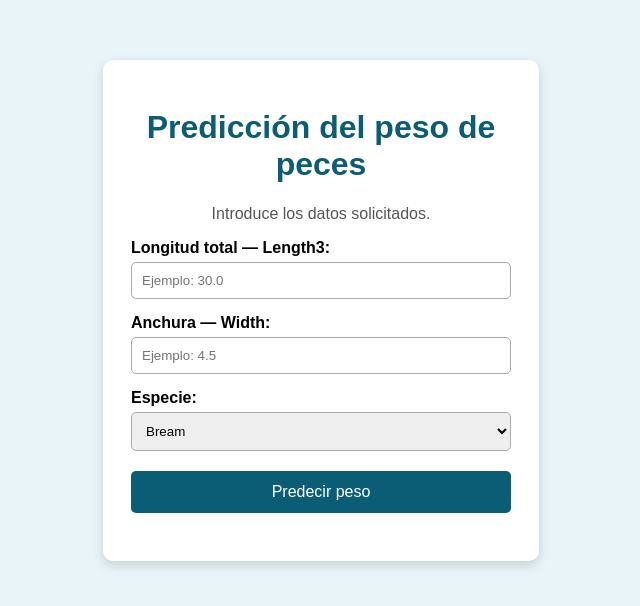
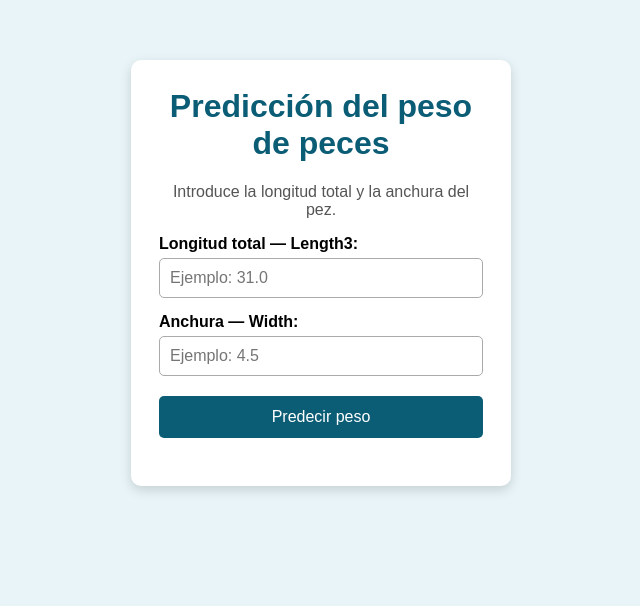
Before and after one commit to LuisAngel034/Peso-de-Peces, a Flask app: page / in a window 1280 px wide. Shown: the top 606 px of the page, without its empty margins (319-959 px from the left). Run offline with Flask 3, Linux system fonts and the light colour scheme; parts of the project's set-up code (start-up, migrations or seed data) failed here and were passed over.

Commit message:
Actualizacion final2

```diff
--- a/app.py
+++ b/app.py
@@ -1,96 +1,120 @@
+from pathlib import Path
+
+import joblib
+import pandas as pd
 from flask import Flask, jsonify, render_template, request
-import joblib
-import os
-import pandas as pd
+
 
 app = Flask(__name__)
 
+
+# Carpeta donde se encuentra app.py
+BASE_DIR = Path(__file__).resolve().parent
+
+
 # Cargar el modelo exportado desde la libreta
-ruta_modelo = os.path.join(
-    os.path.dirname(__file__),
-    "modelo_peso_peces.pkl"
+ruta_modelo = BASE_DIR / "modelo_peso_peces.pkl"
+
+paquete_modelo = joblib.load(
+    ruta_modelo
 )
 
-paquete_modelo = joblib.load(ruta_modelo)
+modelo = paquete_modelo["modelo"]
 
-modelo = paquete_modelo["modelo"]
-escalador = paquete_modelo["escalador"]
-columnas_numericas = paquete_modelo["columnas_numericas"]
-columnas_dummy = paquete_modelo["columnas_dummy"]
-caracteristicas = paquete_modelo["caracteristicas"]
+caracteristicas = paquete_modelo[
+    "caracteristicas"
+]
 
 
 @app.route("/")
 def inicio():
-    return render_template("formulario.html")
+    return render_template(
+        "formulario.html"
+    )
 
 
-@app.route("/predict", methods=["POST"])
+@app.route(
+    "/predict",
+    methods=["POST"]
+)
 def predict():
     try:
-        length3 = float(request.form["length3"])
-        width = float(request.form["width"])
-        species = request.form["species"]
+        length3 = float(
+            request.form.get("length3", "")
+        )
+
+        width = float(
+            request.form.get("width", "")
+        )
 
         if length3 <= 0 or width <= 0:
             return jsonify({
-                "error": "Las medidas deben ser mayores que cero."
+                "error":
+                    "Las medidas deben ser "
+                    "mayores que cero."
             }), 400
 
-        # Crear las columnas numéricas en el mismo orden del entrenamiento
-        datos_numericos = pd.DataFrame(
-            [[0.0] * len(columnas_numericas)],
-            columns=columnas_numericas
+        # Crear los datos en el mismo formato
+        # utilizado durante el entrenamiento
+        datos = pd.DataFrame([
+            {
+                "Width": width,
+                "Length3": length3
+            }
+        ])
+
+        # Mantener exactamente el mismo orden
+        # de las características del modelo
+        datos_finales = datos[
+            caracteristicas
+        ]
+
+        prediccion = modelo.predict(
+            datos_finales
         )
 
-        datos_numericos.loc[0, "Length3"] = length3
-        datos_numericos.loc[0, "Width"] = width
-
-        # Aplicar el mismo escalado utilizado en la libreta
-        datos_escalados = pd.DataFrame(
-            escalador.transform(datos_numericos),
-            columns=columnas_numericas
-        )
-
-        # Crear las columnas de especie
-        datos_especies = pd.DataFrame(
-            [[0] * len(columnas_dummy)],
-            columns=columnas_dummy
-        )
-
-        columna_especie = f"Species_{species}"
-
-        if columna_especie in datos_especies.columns:
-            datos_especies.loc[0, columna_especie] = 1
-
-        # Unir datos numéricos y especie
-        datos_completos = pd.concat(
-            [datos_escalados, datos_especies],
-            axis=1
-        )
-
-        # Usar únicamente las características del modelo final
-        datos_finales = datos_completos[caracteristicas]
-
-        prediccion = modelo.predict(datos_finales)
-
         peso_estimado = round(
-            max(0.0, float(prediccion[0])),
+            max(
+                0.0,
+                float(prediccion[0])
+            ),
             2
         )
 
-        return jsonify({"peso": peso_estimado})
+        return jsonify({
+            "peso": peso_estimado
+        })
 
     except ValueError:
         return jsonify({
-            "error": "Introduce valores numéricos válidos."
+            "error":
+                "Introduce valores numéricos "
+                "válidos."
         }), 400
 
+    except KeyError as error:
+        print(
+            "Falta una característica:",
+            error
+        )
+
+        return jsonify({
+            "error":
+                "El modelo no tiene la estructura "
+                "esperada."
+        }), 500
+
     except Exception as error:
-        print("Error:", error)
+        print(
+            "Error al predecir:",
+            error
+        )
+
         return jsonify({
-            "error": "No fue posible realizar la predicción."
-        }), 400
+            "error":
+                "No fue posible realizar "
+                "la predicción."
+        }), 500
 
 
 if __name__ == "__main__":
--- a/templates/formulario.html
+++ b/templates/formulario.html
@@ -2,7 +2,12 @@
 <html lang="es">
 <head>
     <meta charset="UTF-8">
-    <meta name="viewport" content="width=device-width, initial-scale=1.0">
+
+    <meta
+        name="viewport"
+        content="width=device-width, initial-scale=1.0"
+    >
+
     <title>Predicción del peso de peces</title>
 
     <style>
@@ -10,18 +15,23 @@
             font-family: Arial, sans-serif;
             background-color: #e8f4f8;
             margin: 0;
+            padding: 20px;
         }
 
         .contenedor {
-            width: 380px;
-            margin: 60px auto;
+            width: 100%;
+            max-width: 380px;
+            margin: 40px auto;
             background-color: white;
             padding: 28px;
+            box-sizing: border-box;
             border-radius: 10px;
-            box-shadow: 0 4px 12px rgba(0, 0, 0, 0.15);
+            box-shadow:
+                0 4px 12px rgba(0, 0, 0, 0.15);
         }
 
         h1 {
+            margin-top: 0;
             text-align: center;
             color: #0b5c75;
         }
@@ -37,14 +47,14 @@
             font-weight: bold;
         }
 
-        input,
-        select {
+        input {
             width: 100%;
             padding: 10px;
             margin-top: 5px;
             box-sizing: border-box;
             border: 1px solid #aaa;
             border-radius: 5px;
+            font-size: 16px;
         }
 
         button {
@@ -63,6 +73,11 @@
             background-color: #083f51;
         }
 
+        button:disabled {
+            background-color: #777;
+            cursor: not-allowed;
+        }
+
         #resultado {
             margin-top: 20px;
             text-align: center;
@@ -70,27 +85,43 @@
             font-weight: bold;
             color: #0b5c75;
         }
+
+        .error {
+            color: #a40000 !important;
+        }
     </style>
 </head>
 
 <body>
+
     <div class="contenedor">
+
         <h1>Predicción del peso de peces</h1>
-        <p>Introduce los datos solicitados.</p>
+
+        <p>
+            Introduce la longitud total y la anchura del pez.
+        </p>
 
         <form id="formulario">
-            <label for="length3">Longitud total — Length3:</label>
+
+            <label for="length3">
+                Longitud total — Length3:
+            </label>
+
             <input
                 type="number"
                 id="length3"
                 name="length3"
                 min="0.1"
                 step="0.1"
-                placeholder="Ejemplo: 30.0"
+                placeholder="Ejemplo: 31.0"
                 required
             >
 
-            <label for="width">Anchura — Width:</label>
+            <label for="width">
+                Anchura — Width:
+            </label>
+
             <input
                 type="number"
                 id="width"
@@ -101,51 +132,82 @@
                 required
             >
 
-            <label for="species">Especie:</label>
-            <select id="species" name="species" required>
-                <option value="Bream">Bream</option>
-                <option value="Parkki">Parkki</option>
-                <option value="Perch">Perch</option>
-                <option value="Pike">Pike</option>
-                <option value="Roach">Roach</option>
-                <option value="Smelt">Smelt</option>
-                <option value="Whitefish">Whitefish</option>
-            </select>
+            <button
+                type="submit"
+                id="boton"
+            >
+                Predecir peso
+            </button>
 
-            <button type="submit">Predecir peso</button>
         </form>
 
         <div id="resultado"></div>
+
     </div>
 
     <script>
-        const formulario = document.getElementById("formulario");
-        const resultado = document.getElementById("resultado");
+        const formulario =
+            document.getElementById("formulario");
 
-        formulario.addEventListener("submit", async function (event) {
+        const resultado =
+            document.getElementById("resultado");
+
+        const boton =
+            document.getElementById("boton");
+
+        formulario.addEventListener(
+            "submit",
+            async function (event) {
+
                 event.preventDefault();
 
-            resultado.textContent = "Calculando peso...";
+                resultado.classList.remove("error");
+                resultado.textContent =
+                    "Calculando peso...";
+
+                boton.disabled = true;
 
                 try {
-                const respuesta = await fetch("/predict", {
+                    const respuesta = await fetch(
+                        "/predict",
+                        {
                             method: "POST",
                             body: new FormData(formulario)
-                });
+                        }
+                    );
 
-                const datos = await respuesta.json();
+                    const datos =
+                        await respuesta.json();
 
-                if (datos.error) {
-                    resultado.textContent = "Error: " + datos.error;
+                    if (!respuesta.ok || datos.error) {
+                        resultado.classList.add("error");
+
+                        resultado.textContent =
+                            "Error: "
+                            + (
+                                datos.error
+                                || "No fue posible predecir."
+                            );
                     } else {
                         resultado.textContent =
-                        "Peso estimado: " + datos.peso + " gramos";
+                            "Peso estimado: "
+                            + datos.peso
+                            + " gramos";
                     }
+
                 } catch (error) {
+                    resultado.classList.add("error");
+
                     resultado.textContent =
-                    "Ocurrió un error al realizar la predicción.";
+                        "Ocurrió un error al realizar "
+                        + "la predicción.";
+
+                } finally {
+                    boton.disabled = false;
                 }
-        });
+            }
+        );
     </script>
+
 </body>
 </html>
```
Also changed, not shown: 2 other files. Lines whose indentation alone changed are shown as unchanged.
